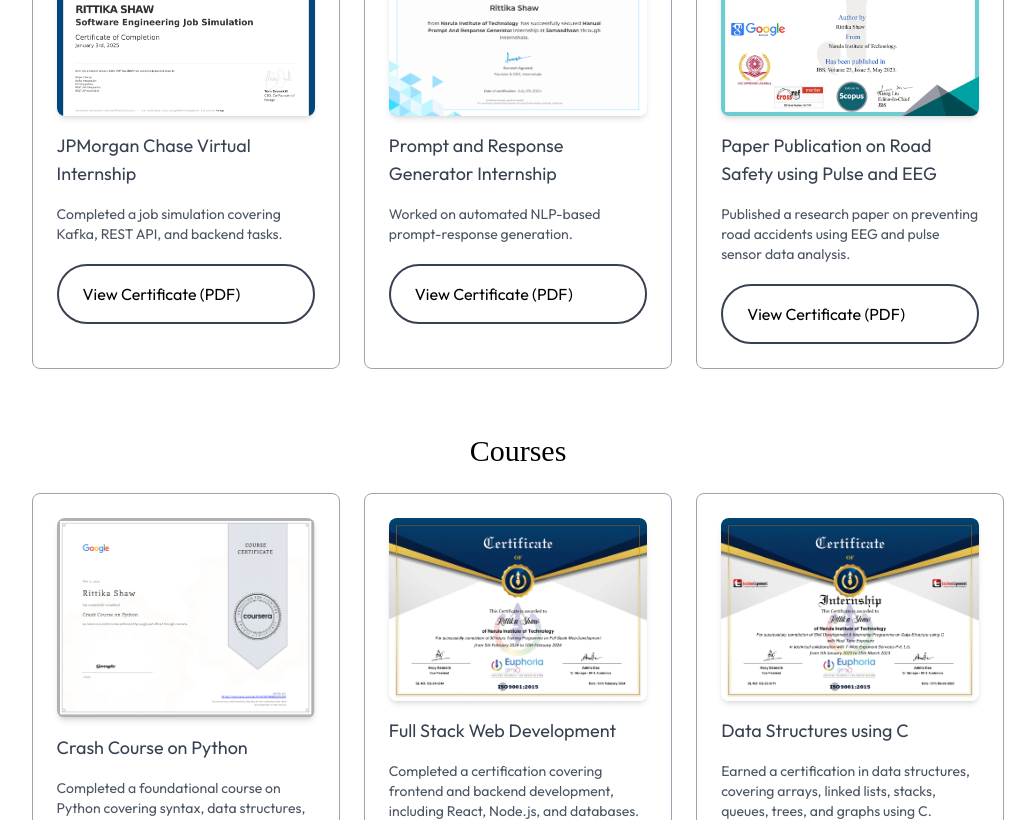
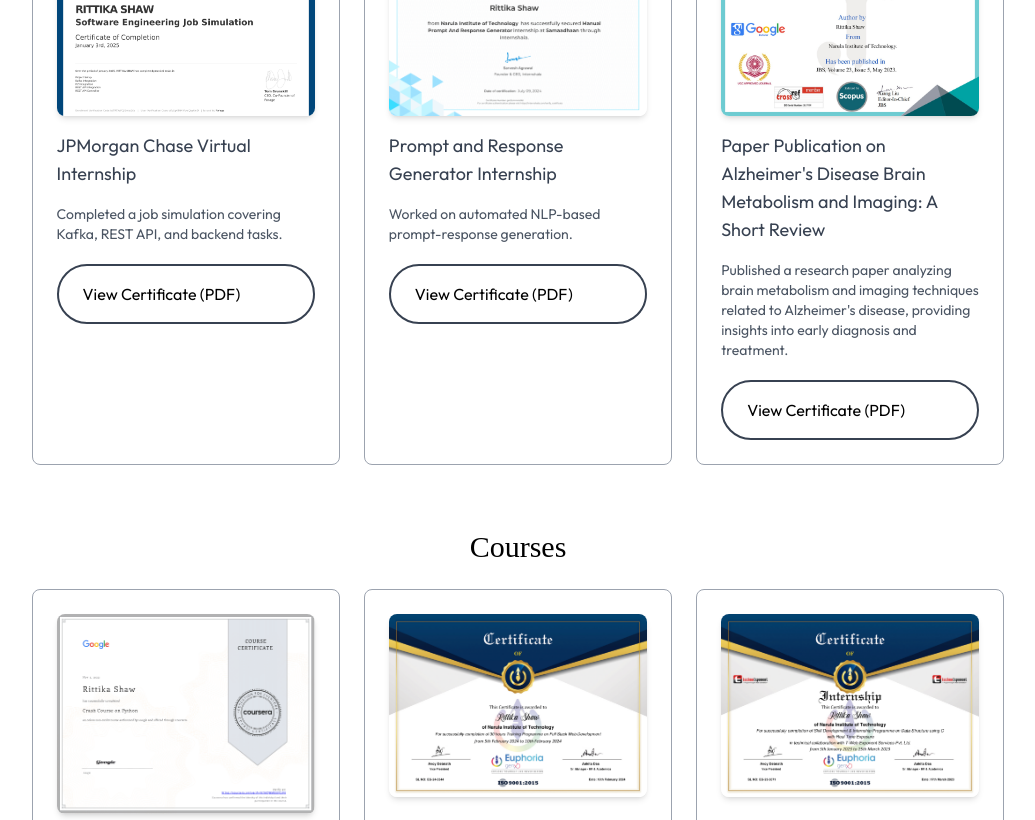
Before and after one commit to rittika-04/Portfolio, a Next.js app: page / in a window 1280 px wide. Shown: the part 1980-2800 px from the top of the page, without its empty margins (122-1157 px from the left). Built offline with nearby package versions, Linux system fonts and the light colour scheme; a web font is replaced by a local one.

Commit message:
Update assets.js

```diff
--- a/assets/assets.js
+++ b/assets/assets.js
@@ -85,20 +85,7 @@ export const workData = [
         github: 'https://github.com/rittika-04/Spotify-Clone',
         liveDemo: 'https://spotify-clone-o7los2dj1-rittika04s-projects.vercel.app/',
     },
-    {
-        title: 'Photography Site',
-        description: 'Web Design',
-        bgImage: '/work-3.png',
-        github: 'https://github.com/rittika04/photography-site',
-        liveDemo: 'https://photography-site-live.com',
-    },
-    {
-        title: 'UI/UX Designing',
-        description: 'UI/UX Design',
-        bgImage: '/work-4.png',
-        github: 'https://github.com/rittika04/ui-ux-design',
-        liveDemo: 'https://uiux-design-live.com',
-    },
+
 ];
 
 
@@ -118,13 +105,15 @@ export const serviceData = [
         link: "/certificates/prompt_certificate.pdf",
         category: "Work & Research",
     },
+
     {
-        title: "Paper Publication on Road Safety using Pulse and EEG",
-        description: "Published a research paper on preventing road accidents using EEG and pulse sensor data analysis.",
-        bgImage: "/certificates/paper_publication.jpeg",
-        link: "/certificates/paper_publication.pdf",
-        category: "Work & Research",
+        "title": "Paper Publication on Alzheimer's Disease Brain Metabolism and Imaging: A Short Review",
+        "description": "Published a research paper analyzing brain metabolism and imaging techniques related to Alzheimer's disease, providing insights into early diagnosis and treatment.",
+        "bgImage": "/certificates/paper_publication.jpeg",
+        "link": "/certificates/paper_publication.pdf",
+        "category": "Work & Research"
     },
+
     {
         title: "Crash Course on Python",
         description: "Completed a foundational course on Python covering syntax, data structures, functions, and automation, equipping me with essential programming skills.",
```
